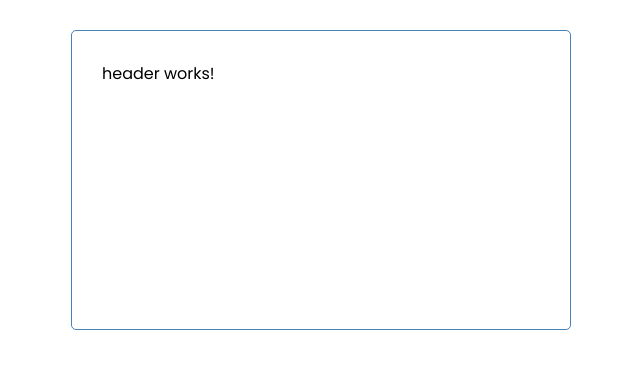
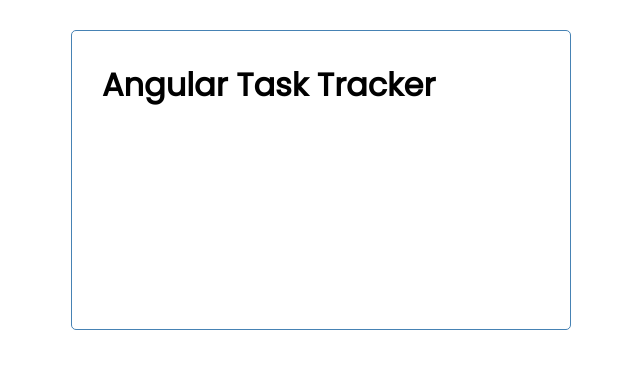
Before and after one commit to toktamm/angular-task-tracker, an Angular app: page / in a window 1280 px wide. Shown: the top 368 px of the page, without its empty margins (319-959 px from the left). Built offline with nearby package versions, Linux system fonts and the light colour scheme.

Commit message:
move title

```diff
--- a/src/app/app.component.ts
+++ b/src/app/app.component.ts
@@ -6,5 +6,4 @@ import { Component } from '@angular/core';
   styleUrls: ['./app.component.css']
 })
 export class AppComponent {
-  title: string = 'Angular Task Tracker';
 }
--- a/src/app/components/header/header.component.html
+++ b/src/app/components/header/header.component.html
@@ -1 +1,3 @@
-<p>header works!</p>
+<header>
+    <h1>{{ title }}</h1>
+</header>
--- a/src/app/components/header/header.component.ts
+++ b/src/app/components/header/header.component.ts
@@ -7,6 +7,8 @@ import { Component, OnInit } from '@angular/core';
 })
 export class HeaderComponent implements OnInit {
 
+  title: string = 'Angular Task Tracker';
+
   constructor() { }
 
   ngOnInit(): void {
```
